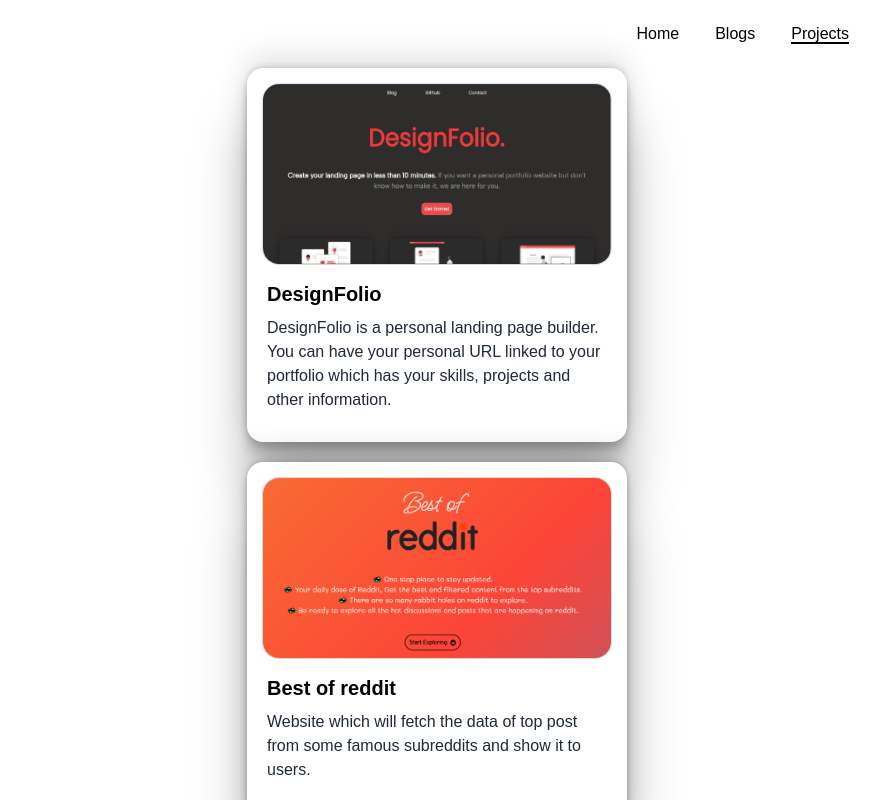
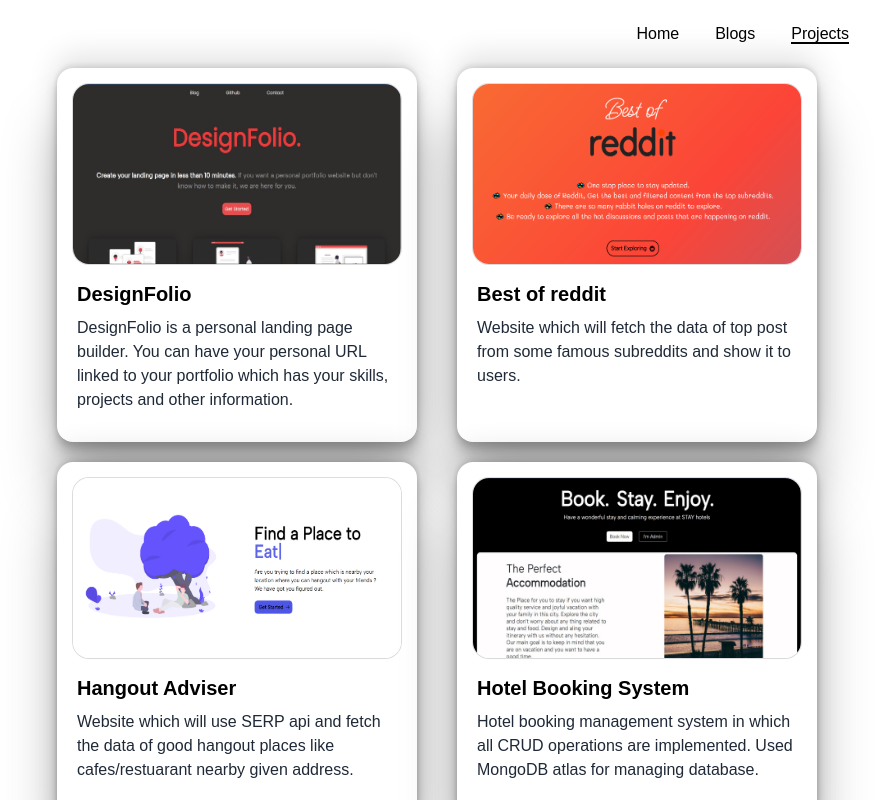
Before and after one commit to ishan249/my-portfolio, a React (Create React App) app: page /Projects in a window 1280 px wide. Shown: the top 800 px of the page, without its empty margins (203-1083 px from the left). Built offline with nearby package versions, Linux system fonts and the light colour scheme.

Commit message:
some padding changes

```diff
--- a/src/components/Homepage/Homepage.jsx
+++ b/src/components/Homepage/Homepage.jsx
@@ -6,12 +6,19 @@
 import { FontAwesomeIcon } from "@fortawesome/react-fontawesome";
 import projectInfo from "../Projects/ProjectInfo";
 import blogsData from "../Blogs/MyBlogs";
+import { motion } from "framer-motion";
+
 function Homepage() {
   const { darkMode } = useContext(DarkModeContext);
-const navigate = useNavigate();
+  const navigate = useNavigate();
 
   return (
-    <div className="homepage-section">
+    <motion.div
+      initial={{ opacity: 0, translateX: -80 }}
+      animate={{ opacity: 1, translateX: 0 }}
+      transition={{ duration: 0.8 }}
+      className="homepage-section"
+    >
       <div>
         <img src={MyImage} alt="myImage" className="MyImage" />
       </div>
@@ -38,7 +45,8 @@
           much more.
         </div>
         <div style={{ color: darkMode ? "white" : "#71717a" }} className="mt-6">
-          Love to Write, Watch TV shows, Sitcoms, Deepdive into Reddit theories and crazy internet stuff on weekends.
+          Love to Write, Watch TV shows, Sitcoms, Deepdive into Reddit theories
+          and crazy internet stuff on weekends.
         </div>
       </div>
 
@@ -47,7 +55,9 @@
         <div className="mt-3">
           {blogsData.map((blog) => (
             <>
-              <Link to={`/blogs/${blog.slug}`} className="blog-links">{blog.title}</Link>
+              <Link to={`/blogs/${blog.slug}`} className="blog-links">
+                {blog.title}
+              </Link>
               <div
                 style={{ color: darkMode ? "white" : "#71717a" }}
                 className="blog-description"
@@ -60,21 +70,25 @@
           <button
             type="button"
             className="focus:outline-none text-white bg-green-600 hover:bg-green-700 focus:ring-4 focus:ring-green-300 font-medium rounded-lg text-md px-3 py-2 mb-2"
-            onClick={()=> navigate("/Blogs")}
-
+            onClick={() => navigate("/Blogs")}
           >
             View All
           </button>
         </div>
       </div>
 
-
       <div className="mt-8 font-AlbertSans home-sections">
         <span className="font-bold ">Projects.</span>
         <div className="mt-3">
-          {projectInfo.slice(0,2).map((project) => (
+          {projectInfo.slice(0, 2).map((project) => (
             <>
-              <div role="button" onClick={()=>window.open(project.projectLink, "_blank")} className="blog-links">{project.ProjectTitle}</div>
+              <div
+                role="button"
+                onClick={() => window.open(project.projectLink, "_blank")}
+                className="blog-links"
+              >
+                {project.ProjectTitle}
+              </div>
               <div
                 style={{ color: darkMode ? "white" : "#71717a" }}
                 className="blog-description"
@@ -87,13 +101,13 @@
           <button
             type="button"
             className="focus:outline-none text-white bg-green-600 hover:bg-green-700 focus:ring-4 focus:ring-green-300 font-medium rounded-lg text-md px-3 py-2 mb-2"
-            onClick={()=> navigate("/Projects")}
+            onClick={() => navigate("/Projects")}
           >
             View All
           </button>
         </div>
       </div>
-    </div>
+    </motion.div>
   );
 }
 
--- a/src/components/Projects/PlaceCard.jsx
+++ b/src/components/Projects/PlaceCard.jsx
@@ -22,22 +22,7 @@
         alt="projectImage"
       />
       <div className="mt-4">
-        {/* {props.tags.map((tag) => (
-          <button
-            style={{
-              backgroundColor: tag.tagColor,
-              boxShadow: "rgb(38, 57, 77) 0px 20px 30px -10px",
-            }}
-            className="m-1 cursor-pointer rounded-full px-3 py-1 transition duration-500 ease-in-out hover:bg-gray-50"
-          >
-            <h6
-              style={{ color: "black", opacity: "0.6" }}
-              className="text-xs font-semibold"
-            >
-              {tag.tagName}
-            </h6>
-          </button>
-        ))} */}
+
 
         <div className="mt-3 flex flex-col items-start space-y-2">
           <h1
@@ -50,7 +35,7 @@
           </h1>
           <p
             style={{
-              height: "110px",
+              minHeight: "110px",
               color: darkMode ? "rgb(229 231 235)" : "rgb(31 41 55)",
             }}
             className="text-gray-500 text-base px-1 pb-2"
--- a/src/components/Projects/Projects.css
+++ b/src/components/Projects/Projects.css
@@ -46,7 +46,7 @@
   background-color: #0f438d;
 }
 .cardDiv {
-  width: 380px;
+  max-width: 360px;
   /* height: 524px; */
   margin: 10px 14px;
   box-shadow: rgba(0, 0, 0, 0.25) 0px 54px 55px,
@@ -64,3 +64,12 @@
 .new{
     color: rgb(239, 239, 239);
 }
+@media only screen and (max-width: 460) {
+  .projectBody {
+    width: 860px;
+  }
+  .projectDiv {
+    display: flex;
+    justify-content: center;
+  }
+}
```
